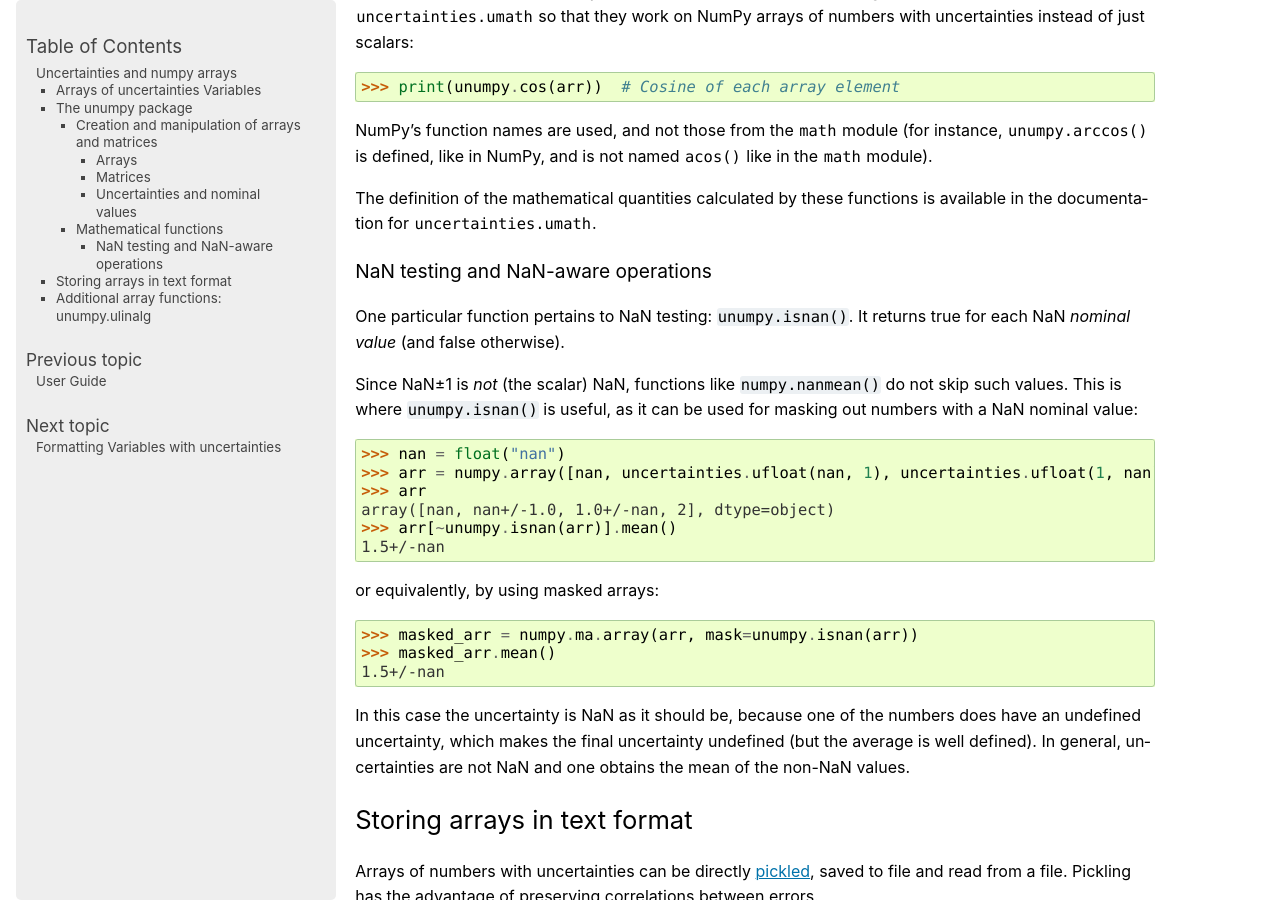
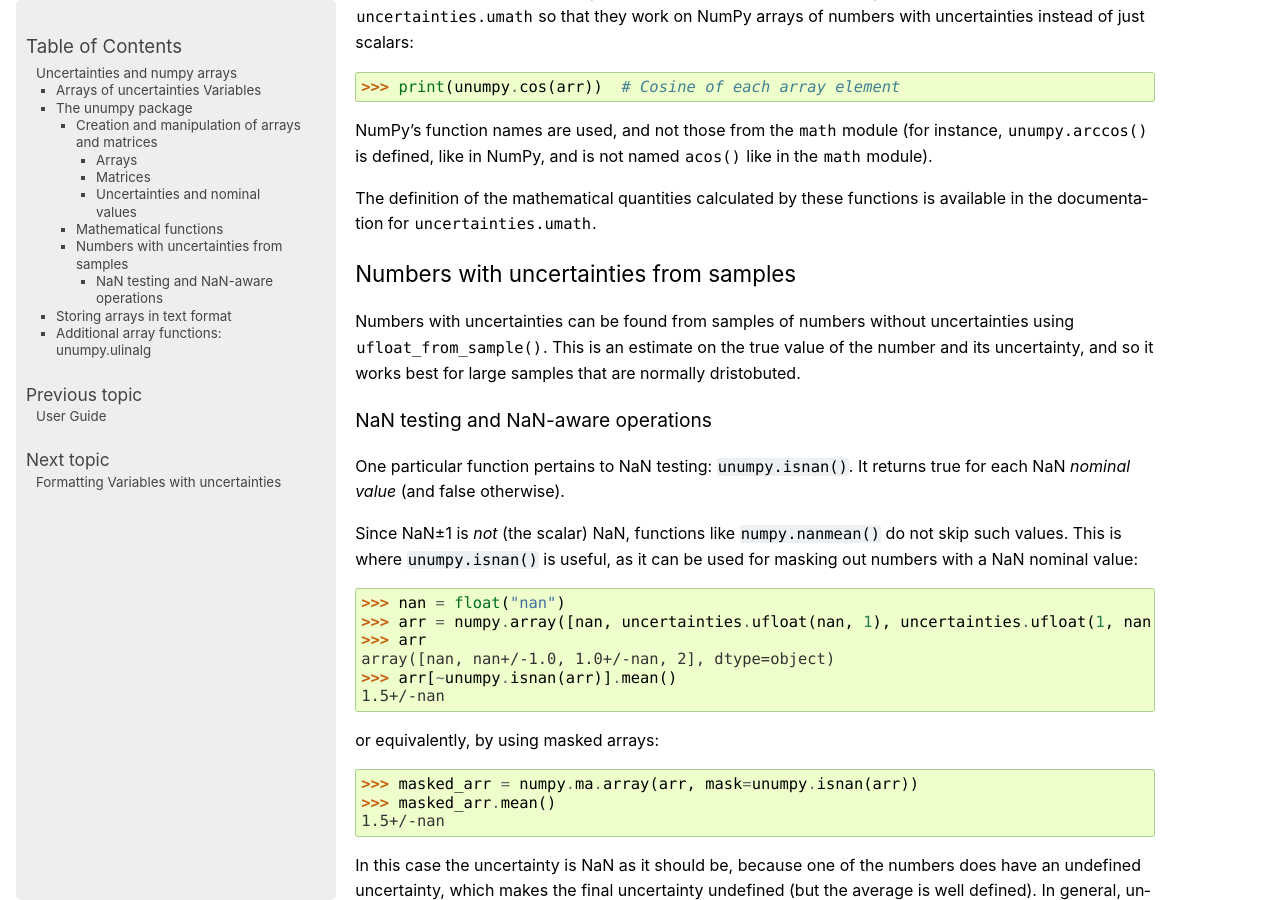
Before and after one commit to lmfit/uncertainties, a Sphinx documentation site: the page built from doc/numpy_guide.rst, in a window 1280 px wide and 900 px high, scrolled down 1996 px. Built offline with Sphinx 7.4.7, drawn with Linux system fonts in a browser that asks for light colours; pages that are not in the unit, such as notebooks, are missing from menus; the version number could not be read and is left out.

Commit message:
Update numpy_guide.rst

```diff
--- a/doc/numpy_guide.rst
+++ b/doc/numpy_guide.rst
@@ -141,6 +141,16 @@
 The definition of the mathematical quantities calculated by these
 functions is available in the documentation for  :mod:`uncertainties.umath`.
 
+.. index:: Numbers with uncertainties from samples
+
+Numbers with uncertainties from samples
+---------------------------------------
+
+Numbers with uncertainties can be found from samples of numbers
+without uncertainties using :func:`ufloat_from_sample`. This is
+an estimate on the true value of the number and its uncertainty,
+and so it works best for large samples that are normally dristobuted.
+
 .. index::
    pair: testing and operations (in arrays); NaN
 
```
